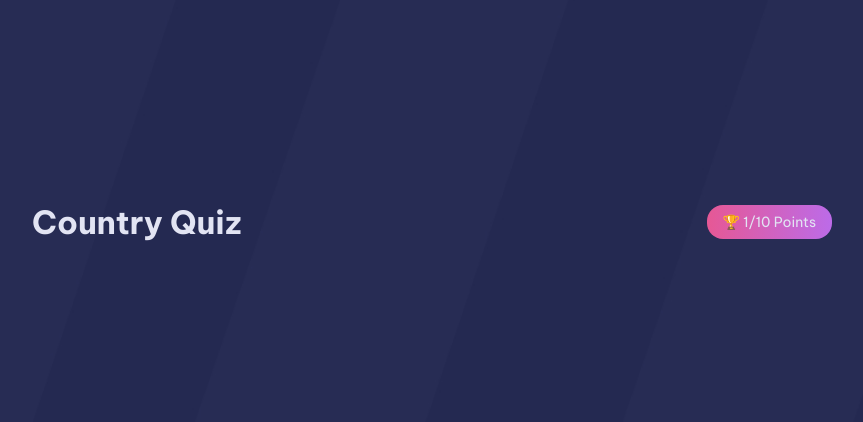
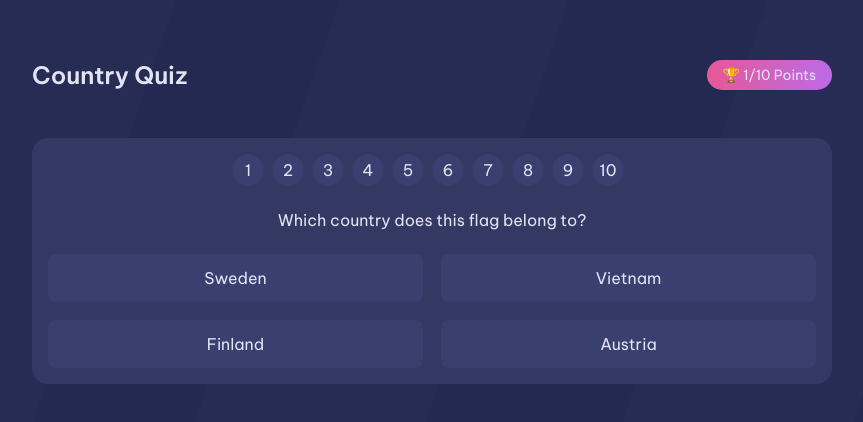
Before and after one commit to osman-beni/country-quiz, a React (Vite) app: page / in a window 1280 px wide. Shown: the part 178-600 px from the top of the page, without its empty margins (208-1071 px from the left). Built offline with nearby package versions, Linux system fonts and the light colour scheme.

Commit message:
feat: Implement quiz components and styling for Country Quiz application

```diff
--- a/src/GlobalStyle.ts
+++ b/src/GlobalStyle.ts
@@ -14,6 +14,7 @@ const GlobalStyle = createGlobalStyle`
     min-height: 100vh;
     background-size: cover;
     font-family: 'Be Vietnam Pro', sans-serif;
+    color: #E2E4F3;
   }
 
   @media (max-width: 600px) {
@@ -40,7 +41,7 @@ const GlobalStyle = createGlobalStyle`
     display: grid;
     place-items: center;
     min-height: 100vh;
-    padding: 1rem;
+    padding: 20px;
   }
 `;
 
--- a/src/components/QuestionCard.tsx
+++ b/src/components/QuestionCard.tsx
@@ -1,7 +1,60 @@
 import React from "react";
 
+import styled from "styled-components";
+
 function QuestionCard() {
-  return <div>QuestionCard</div>;
+  return (
+    <Wrapper>
+      <QuestionText>Which country does this flag belong to?</QuestionText>
+      <Options>
+        <Option>Sweden</Option>
+        <Option>Vietnam</Option>
+        <Option>Finland</Option>
+        <Option>Austria</Option>
+      </Options>
+    </Wrapper>
+  );
 }
 
+const Wrapper = styled.div`
+  display: flex;
+  flex-direction: column;
+  align-items: center;
+  gap: 24px;
+`;
+
+const QuestionText = styled.p`
+  text-align: center;
+`;
+
+const Options = styled.ul`
+  list-style: none;
+  padding: 0;
+  margin: 0;
+  display: grid;
+  grid-template-columns: 1fr 1fr;
+  gap: 18px;
+  width: 100%;
+
+  @media (max-width: 600px) {
+    grid-template-columns: 1fr;
+  }
+`;
+
+const Option = styled.li`
+  text-align: center;
+  margin: 0;
+  height: 48px;
+  line-height: 48px;
+  background-color: #393f6e;
+  color: #e2e4f3;
+  border-radius: 8px;
+  cursor: pointer;
+  transition: background-color 0.3s;
+
+  &:hover {
+    background-color: #4a4f8b;
+  }
+`;
+
 export default QuestionCard;
--- a/src/components/QuestionNumbers.tsx
+++ b/src/components/QuestionNumbers.tsx
@@ -1,7 +1,31 @@
 import React from "react";
+import styled from "styled-components";
+
+import { range } from "../utils/range";
 
 function QuestionNumbers() {
-  return <div>QuestionNumbers</div>;
+  return (
+    <Wrapper>
+      {range(10).map((num) => (
+        <Number key={num}>{num}</Number>
+      ))}
+    </Wrapper>
+  );
 }
 
+const Wrapper = styled.div`
+  text-align: center;
+`;
+
+const Number = styled.span`
+  display: inline-block;
+  width: 2rem;
+  height: 2rem;
+  line-height: 2rem;
+  text-align: center;
+  border-radius: 50%;
+  background-color: #393f6e;
+  margin-right: 0.5rem;
+`;
+
 export default QuestionNumbers;
--- a/src/components/Quiz.tsx
+++ b/src/components/Quiz.tsx
@@ -3,11 +3,17 @@ import React from "react";
 import styled from "styled-components";
 
 import QuizHeader from "./QuizHeader";
+import QuestionNumbers from "./QuestionNumbers";
+import QuestionCard from "./QuestionCard";
 
 function Quiz() {
   return (
     <Wrapper>
       <QuizHeader />
+      <QuestionsWrapper>
+        <QuestionNumbers />
+        <QuestionCard />
+      </QuestionsWrapper>
     </Wrapper>
   );
 }
@@ -17,4 +23,14 @@ const Wrapper = styled.div`
   max-width: 800px;
 `;
 
+export const QuestionsWrapper = styled.div`
+  background-color: #343964;
+  padding: 1rem;
+  border-radius: 16px;
+  margin-top: 48px;
+  display: flex;
+  flex-direction: column;
+  gap: 24px;
+`;
+
 export default Quiz;
--- a/src/components/QuizHeader.tsx
+++ b/src/components/QuizHeader.tsx
@@ -4,7 +4,7 @@ import styled from "styled-components";
 function QuizHeader() {
   return (
     <QuizHeaderContainer>
-      <h1>Country Quiz</h1>
+      <Title>Country Quiz</Title>
       <TotalPoints>🏆 1/10 Points</TotalPoints>
     </QuizHeaderContainer>
   );
@@ -17,9 +17,14 @@ const QuizHeaderContainer = styled.header`
   align-items: center;
 `;
 
+const Title = styled.h1`
+  font-size: 1.5rem;
+  font-weight: 600;
+`;
+
 const TotalPoints = styled.p`
   background-image: linear-gradient(to right, #e65895, #bc6be8);
-  padding: 0.5rem 1rem;
+  padding: 0.4rem 1rem;
   margin: 0;
   font-size: 0.875rem;
   border-radius: 16px;
--- /dev/null
+++ b/src/utils/range.ts
@@ -0,0 +1,4 @@
+// Utility function to generate an array of numbers from 1 to max (inclusive)
+export function range(max: number): number[] {
+  return Array.from({ length: max }, (_, i) => i + 1);
+}
```
